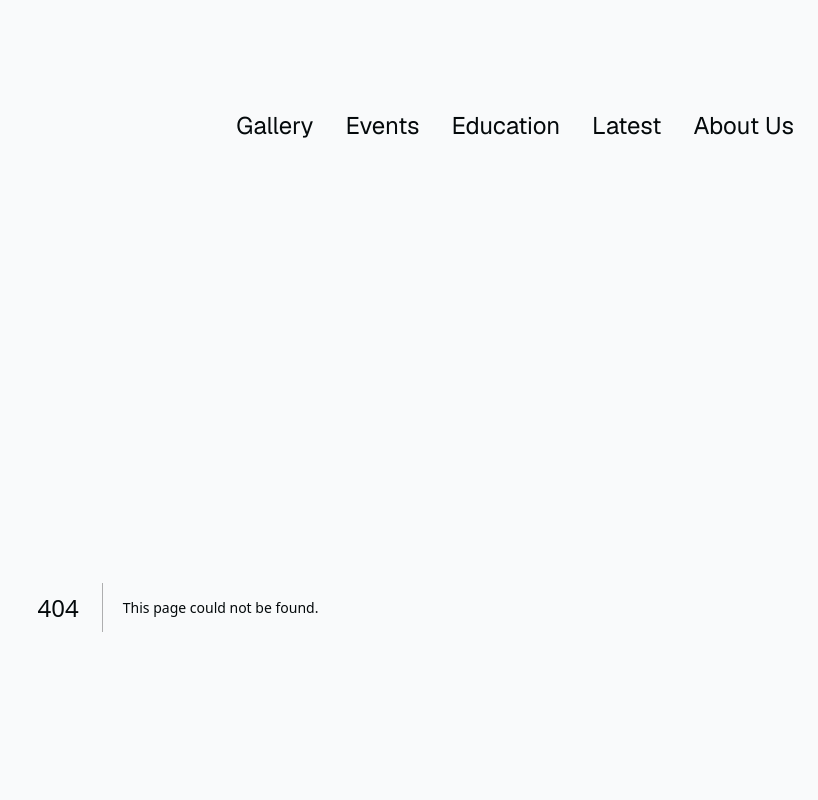
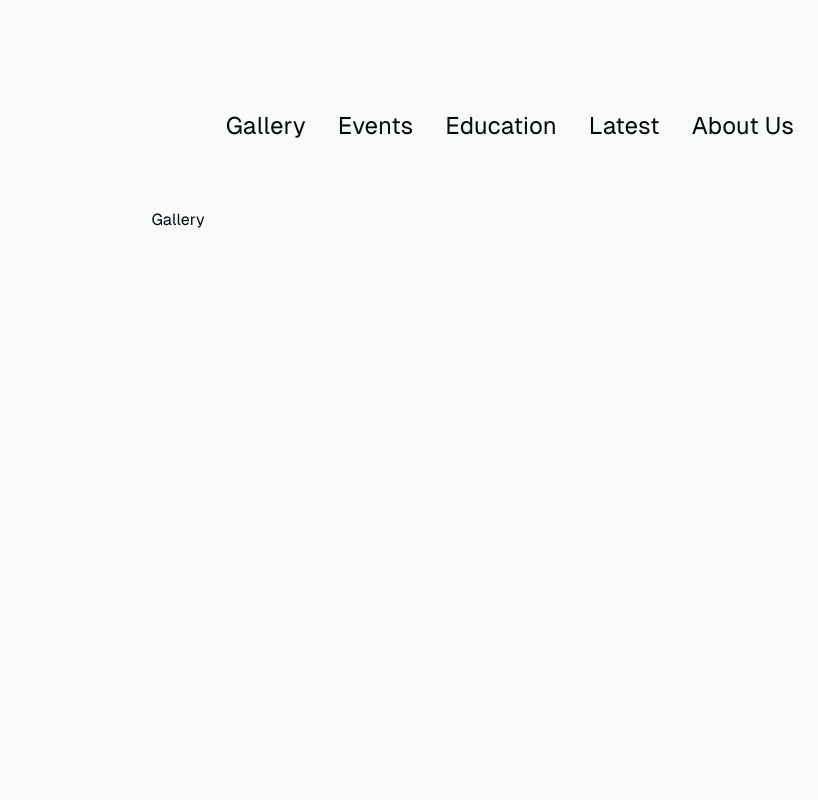
Before and after one commit to ayanjamil/nextjs-with-supabase, a Next.js app: page /gallery in a window 1280 px wide. Before the commit this address had no page. Shown: the top 800 px of the page, without its empty margins (462-1280 px from the left). Built offline with nearby package versions, Linux system fonts and the light colour scheme.

Commit message:
created routes and removed scrollbar

```diff
--- a/app/globals.css
+++ b/app/globals.css
@@ -25,3 +25,11 @@
     @apply border-foreground/20;
   }
 }
+
+body::-webkit-scrollbar{
+  display:none;
+}
+
+body {
+  font-family: 'Geist Sans', sans-serif;
+}
--- /dev/null
+++ b/components/layout.tsx
@@ -0,0 +1,15 @@
+// import { GeistSans } from "geist/font/sans";
+import Footer from "@/components/Footer";
+import { Navbar } from "@/components/navbar";
+import "../app/globals.css"
+export default function Layout({ children }: { children: React.ReactNode }) {
+    return (
+        <div className={`bg-background text-foreground `}>
+        <Navbar />
+        <div className="min-h-screen flex flex-col items-center">
+          {children}
+        </div>
+        <Footer />
+      </div>
+    );
+}
--- /dev/null
+++ b/pages/_document.tsx
@@ -0,0 +1,19 @@
+import { Html, Head, Main, NextScript } from 'next/document';
+
+export default function Document() {
+    return (
+        <Html lang="en">
+            <Head>
+                {/* Import Google Fonts or any custom fonts here */}
+                <link
+                    href="https://fonts.googleapis.com/css2?family=Geist+Sans:wght@400;700&display=swap"
+                    rel="stylesheet"
+                />
+            </Head>
+            <body className="bg-background text-foreground">
+                <Main />
+                <NextScript />
+            </body>
+        </Html>
+    );
+}
--- /dev/null
+++ b/pages/gallery.tsx
@@ -0,0 +1,15 @@
+import Layout from "@/components/layout";
+export default function GalleryPage() {
+  return (
+    <Layout>
+      <div className="flex-1 w-full flex flex-col  items-center">
+      <div>
+        <main className="flex-1 flex flex-col gap-6">
+          Gallery
+        </main>
+      </div>
+
+    </div>
+    </Layout>
+  );
+}
```
Also changed, not shown: pages/about-us.tsx (added, +15 -0 lines), pages/education.tsx (added, +15 -0 lines), pages/events.tsx (added, +15 -0 lines), pages/latest.tsx (added, +15 -0 lines).
